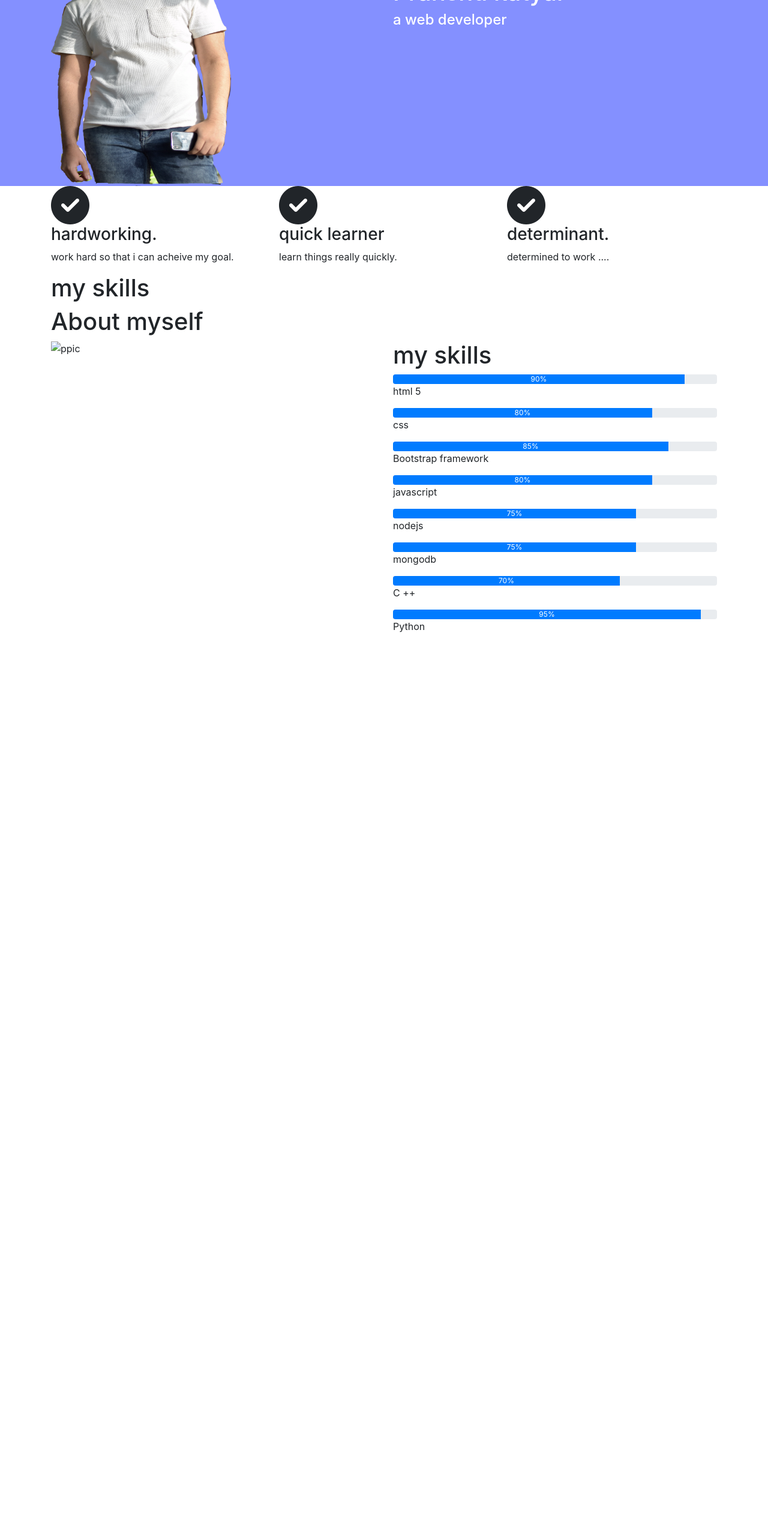
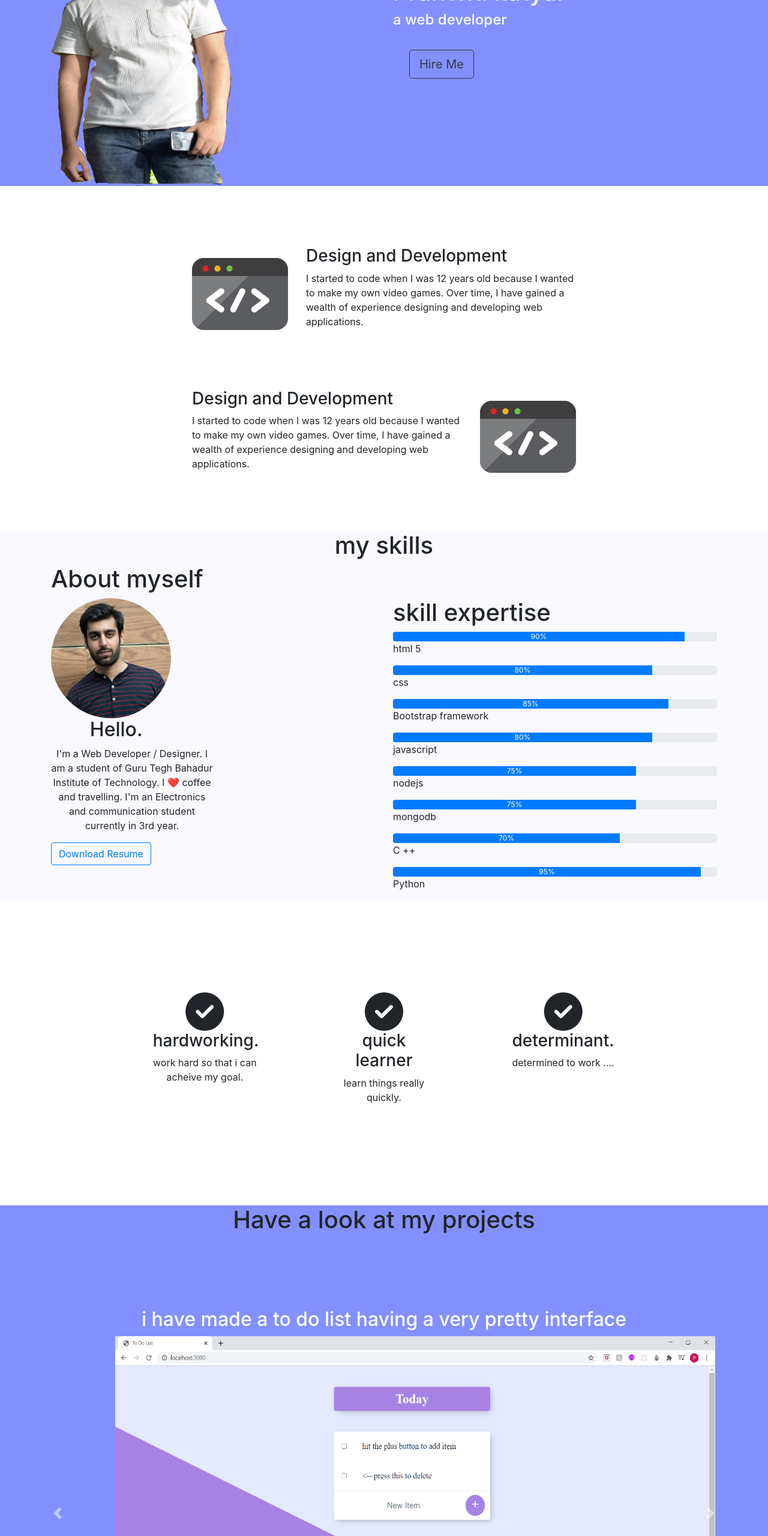
Before and after one commit to pranshukatyal14/my-portfolio-website, a plain HTML site: page index.html in a window 1280 px wide. Shown: the part 240-2800 px from the top of the page at 60% size. Before the commit the page ends 1312 px from the top, so only its background shows below. Drawn offline with nearby package versions, Linux system fonts and the light colour scheme.

Commit message:
updated website

```diff
--- /dev/null
+++ b/css/styles.css
@@ -0,0 +1,170 @@
+.navbar {
+    background-color: #8490ff;
+  }
+  .navbar-nav > li {
+    padding-left: 15px;
+    padding-right: 15px;
+  }
+  .banner {
+    background-color: #8490ff;
+    width: 100%;
+    margin: 0px;
+    padding: 0;
+    height: 100%;
+  }
+
+  .myimg {
+    height: 550px;
+    width: 300px;
+    padding-top: 15%;
+  }
+
+  .bannerintro {
+    padding-top: 15%;
+    color: white;
+  }
+
+
+  .hire{
+    margin-top: 5%;
+    margin-left: 5%;
+  }
+
+
+
+
+  /* skills*/
+
+
+  .code{
+    height: 380px;
+    width: 400px;
+    width: 25%;
+    height: 25%;
+    float: left;
+    margin-right:30px;
+
+  }
+.icon-2{
+    height: 380px;
+    width: 400px;
+    width: 25%;
+    height: 25%;
+    float: right;
+    margin-left: 30px;
+
+  }
+
+
+ .my-skills-heading{
+   text-align: center;
+ }
+
+
+
+
+  .skill-row{
+    width: 50%;
+    margin: 100px auto 100px auto;
+    text-align: left;
+
+  }
+
+
+
+
+
+
+
+
+
+
+
+
+
+
+  /* circle pic*/
+
+
+  .skill-intro{
+    background-color: #f9f9ff
+  }
+
+  .about-pic{
+    height: 200px;
+    width: 200px;
+    border-radius: 50%;
+  }
+  .hello{
+    margin-left: 7%;
+    padding-left: 5%;
+  }
+
+  .aboutintro{
+   text-align: center;
+   margin-right: 50%;
+
+  }
+
+
+  /* */
+
+
+  .white-section{
+    background-color: white;
+  }
+  .feature-boxs{
+    padding: 7%;
+    text-align: center;
+  }
+  #qualities{
+    position: relative;
+    padding: 7% 15%;
+  }
+
+
+  /* carousel css*/
+
+
+  #myprojects{
+    text-align: center;
+    padding-bottom: 2%;
+    background-color: #8490ff;
+
+
+  }
+
+
+  .project-img{
+    height: 600px;
+    width: 1000px;
+  }
+
+  #projects{
+    background-color: #8490ff;
+
+    text-align: center;
+    color: #fff ;
+  }
+
+  .carousel-item{
+    padding: 7% 15%;
+
+  }
+
+  /* footer*/
+
+  #footer{
+    padding: 7% 15%;
+    text-align: center;
+    background-color: #222222;
+  }
+  .social-icon{
+    margin: 20px 10px;
+  }
+  .follow-me{
+    color: #fff;
+  }
+  .copyright{
+    color: white;
+  }
--- a/index.html
+++ b/index.html
@@ -13,7 +13,7 @@
     <script src="https://stackpath.bootstrapcdn.com/bootstrap/4.5.0/js/bootstrap.min.js" integrity="sha384-OgVRvuATP1z7JjHLkuOU7Xw704+h835Lr+6QL9UvYjZE3Ipu6Tp75j7Bh/kR0JKI" crossorigin="anonymous"></script>
     <script src="https://kit.fontawesome.com/b1d33ff869.js" crossorigin="anonymous"></script>
 
-    <link rel="stylesheet" href="styles.css">
+    <link rel="stylesheet" href="css/styles.css">
 </head>
 
 <body>
@@ -54,13 +54,15 @@
                         <div class="row">
 
                             <div class="col-lg-6">
-                                <img class="myimg" src="pic.PNG" alt="ppic">
+                                <img class="myimg" src="images/pic.PNG" alt="ppic">
                             </div>
 
                             <div class="col-lg-6 bannerintro">
                                 <h5>Hi I'm</h5>
                                 <h1>Pranshu katyal</h1>
                                 <h4> a web developer</h4>
+                                <button type="button" class="btn btn-outline-dark btn-lg hire">Hire Me</button>
+
                             </div>
 
 
@@ -71,45 +73,40 @@
                 </div>
     </section>
 
-    <div class="container">
+    <!---->
+    <div class="skills ">
+        <div class="skill-row">
+            <img class="code" src="images/giphy.gif" alt="code-img">
+            <h3>Design and Development</h3>
+            <p >I started to code when I was 12 years old because I wanted to make my own video games. Over time, I have gained a wealth of experience designing and developing web applications.</p>
 
-    <div class="row">
-        <div class="col-lg-4">
-            <i class="icon fas fa-check-circle fa-4x"></i>
-            <h3>hardworking.</h3>
-            <p>work hard so that i can acheive my goal.</p>
         </div>
-
-        <div class="col-lg-4">
-            <i class="icon fas fa-check-circle fa-4x"></i>
-            <h3>quick learner</h3>
-            <p>learn things really quickly.</p>
-        </div>
-
-        <div class="col-lg-4">
-            <i class="icon fas fa-check-circle fa-4x"></i>
-            <h3>determinant.</h3>
-            <p>determined to work ....</p>
+        <div class="skill-row">
+            <img class="icon-2" src="images/giphy.gif" alt="code-img">
+            <h3>Design and Development</h3>
+            <p >I started to code when I was 12 years old because I wanted to make my own video games. Over time, I have gained a wealth of experience designing and developing web applications.</p>
         </div>
 
     </div>
+    <!---->
 
-    </div>
-</div>
-<div class="container">
-    <h1>my skills</h1>
+<div class="skill-intro">
+    <div class=" container skill-intro">
+    <h1 class="my-skills-heading">my skills</h1>
     <section>
         <section class="skills">
             <h1>About myself</h1>
-            <div class="row">
+            <div class="row ">
                 <div class="col-lg-6">
                     <div class="skill-img">
-                        <img src="testing.JPG" alt="ppic">
-
+                        <img class="about-pic" src="images/pk1.JPG" alt="ppic">
+                        <h2 class="hello">Hello.</h2>
+                        <p class="aboutintro">I'm a Web Developer / Designer. I am a student of Guru Tegh Bahadur Institute of Technology. I ❤️ coffee and travelling. I'm an Electronics and communication student currently in 3rd year.</p>
+                        <button type="button" class="btn btn-outline-primary">Download Resume</button>
                     </div>
                 </div>
                 <div class="col-6">
-                    <h1>my skills</h1>
+                    <h1>skill expertise</h1>
                     <!-- html skill bar-->
 
                     <div class="progress skillset">
@@ -183,7 +180,160 @@
             </div>
         </section>
     </section>
+</div>
+
+
+<!---->
+<section class="white-section " id="qualities">
+    <div class="container-fluid">
+
+        <div class="row">
+            <div class="col-lg-4 feature-boxs">
+                <i class="icon fas fa-check-circle fa-4x"></i>
+                <h3>hardworking.</h3>
+                <p>work hard so that i can acheive my goal.</p>
+            </div>
+
+            <div class="col-lg-4 feature-boxs">
+                <i class="icon fas fa-check-circle fa-4x"></i>
+                <h3>quick learner</h3>
+                <p>learn things really quickly.</p>
+            </div>
+
+            <div class="col-lg-4 feature-boxs">
+                <i class="icon fas fa-check-circle fa-4x"></i>
+                <h3>determinant.</h3>
+                <p>determined to work ....</p>
+            </div>
+
+        </div>
+
+        </div>
+    </div>
+
+
+
+    </section>
+
+<!---->
+
+
+
+ <!--carousel-->
+
+
+
+ <section id="myprojects">
+    <h1 class="test">Have a look at my projects</h1>
+
+</section>
+
+
+
+
+
+   <section id="projects">
+
+
+       <div id="features-carousel" class="carousel slide" data-ride="false">
+           <div class="carousel-inner">
+             <div class="carousel-item active">
+
+
+               <h2> i have made a to do list having a very pretty interface</h2>
+       <img class="project-img" src="images/todolist.png" alt="todolist project">
+       <h4>made using nodejs, mongo db,expressjs</h4>
+
+
+
+             </div>
+             <div class="carousel-item">
+
+               <h2> i have made a to do list having a very pretty interface</h2>
+               <img class="project-img" src="images/tindog.png" alt="todolist project">
+               <h4>made using nodejs, mongo db,expressjs</h4>
+
+
+             </div>
+             <div class="carousel-item">
+
+               <h2> i have made a to do list having a very pretty interface</h2>
+               <img class="project-img" src="images/drum-kit.png" alt="todolist project">
+               <h4>made using nodejs, mongo db,expressjs</h4>
+
+
+             </div>
+
+
+             <div class="carousel-item">
+
+               <h2> i have made a to do list having a very pretty interface</h2>
+               <img class="project-img" src="images/dice-game.png" alt="todolist project">
+               <h4>made using nodejs, mongo db,expressjs</h4>
+
+
+             </div>
+
+
+
+
+
+
+           </div>
+
+
+           <a class="carousel-control-prev" href="#features-carousel" role="button" data-slide="prev">
+               <span class="carousel-control-prev-icon" aria-hidden="true"></span>
+               <span class="sr-only">Previous</span>
+             </a>
+             <a class="carousel-control-next" href="#features-carousel" role="button" data-slide="next">
+               <span class="carousel-control-next-icon" aria-hidden="true"></span>
+               <span class="sr-only">Next</span>
+             </a>
+           </div>
+
+
+
+         </div>
+
+
+
+
+
+
+
+
+
+   </section>
+
+
+
+
+
+   <footer id="footer">
+
+      <p class="follow-me">Follow Me</p>
+           <a class="footer-link" href= "https://www.facebook.com/pranshu.katyal.1"> <i class=" social-icon fab fa-facebook"></i> </a>
+           <a class="footer-link" href="https://www.linkedin.com/in/pranshu-katyal-b36393170/"><i class="social-icon fab fa-linkedin-in"></i> </a>
+           <a class="footer-link" href= "https://twitter.com/katyal_pranshu"> <i class="social-icon fab fa-twitter"></i>   </a>
+           <a class="footer-link" href= "mailto:pranshukatyal62@gmail.com"><i class="social-icon fas fa-envelope"></i></a>
+           <a class="footer-link" href="https://www.linkedin.com/in/pranshu-katyal-b36393170/"><i class="fab fa-linkedin-in"></i> </a>
+
+           <p class="copyright">© 2020 Pranshu Katyal. All rights reserved.</p>
+
+   </footer>
+
 
 </body>
 
 </html>
+
+
+
+
+
+
+
+</body>
+
+</html>
--- a/styles.css
+++ /dev/null
@@ -1,25 +0,0 @@
-.navbar {
-    background-color: #8490ff;
-  }
-  .navbar-nav > li {
-    padding-left: 15px;
-    padding-right: 15px;
-  }
-  .banner {
-    background-color: #8490ff;
-    width: 100%;
-    margin: 0px;
-    padding: 0;
-    height: 100%;
-  }
-
-  .myimg {
-    height: 550px;
-    width: 300px;
-    padding-top: 15%;
-  }
-
-  .bannerintro {
-    padding-top: 15%;
-    color: white;
-  }
```
Also changed, not shown: images/dice-game.png (added), images/drum-kit.png (added), images/giphy.gif (added), images/pic.PNG (renamed from pic.PNG), images/pk1.JPG (added), images/tindog.png (added), images/todolist.png (added).
